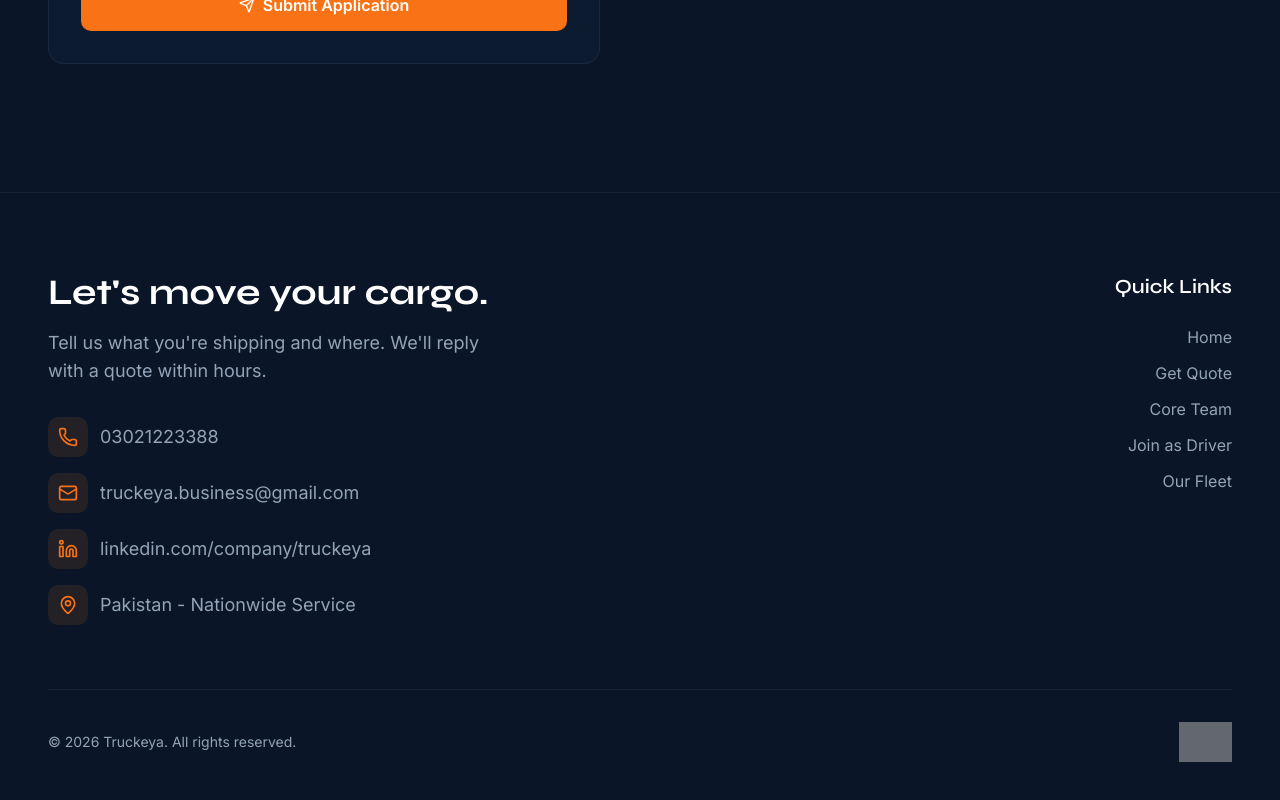
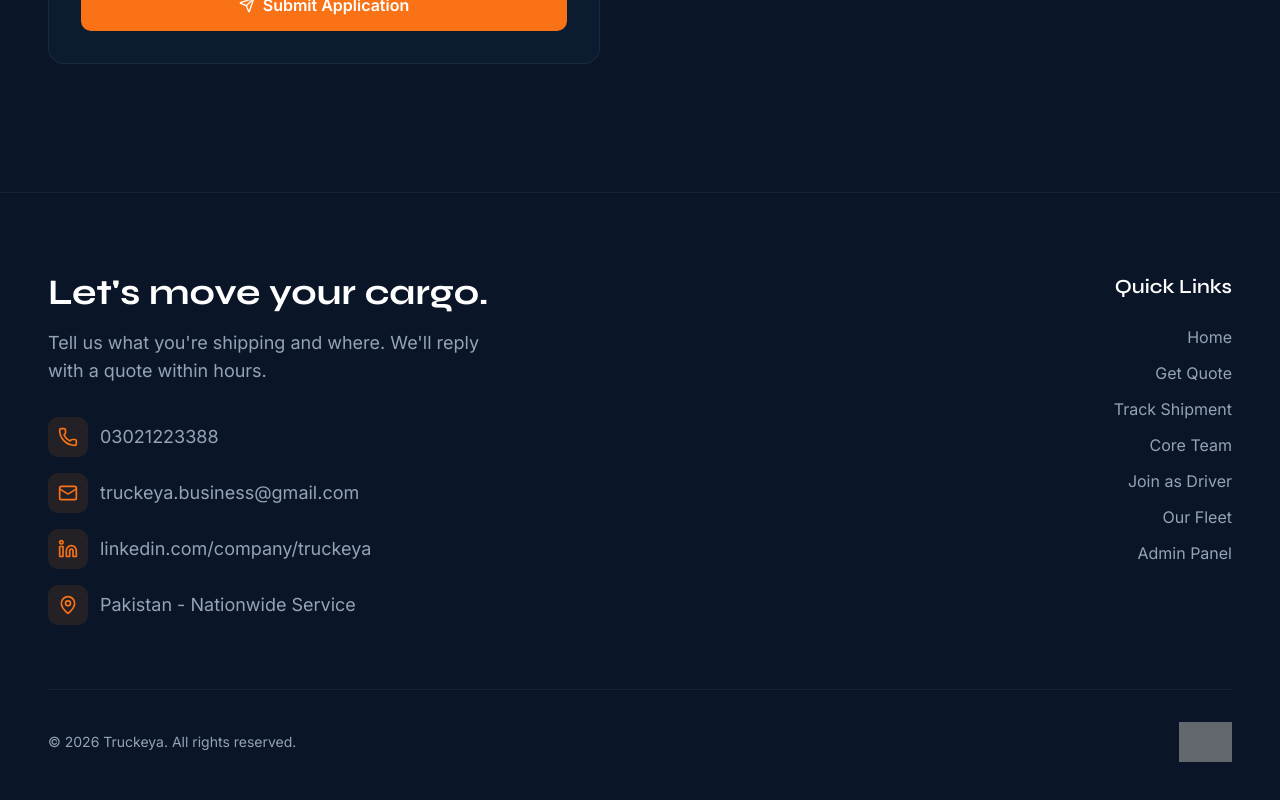
Before and after one commit to 0MaTeeN0/Truckeya, a React (Vite) app: page / in a window 1280 px wide. Shown: the part 5702-6502 px from the top of the page. Built offline with nearby package versions, Linux system fonts and the light colour scheme; grey boxes are pictures that could not be loaded.

Commit message:
Add 'Track Shipment' and 'Admin Panel' links to Footer

```diff
--- a/src/components/Footer.tsx
+++ b/src/components/Footer.tsx
@@ -51,6 +51,7 @@ const Footer = () => {
               {[
                 { label: 'Home', href: '/' },
                 { label: 'Get Quote', href: '/quote' },
+      { label: 'Track Shipment', href: '/track' },
                 { label: 'Core Team', href: '/team' },
                 { label: 'Join as Driver', href: '/#driver' },
                 { label: 'Our Fleet', href: '/#fleet' },
@@ -59,6 +60,7 @@ const Footer = () => {
                   {link.label}
                 </Link>
               ))}
+              <a href="/truckeya-admin.html" className="transition-colors hover:text-[#f97316]" style={{ color: '#94a3b8' }}>Admin Panel</a>
             </nav>
           </div>
         </div>
```
